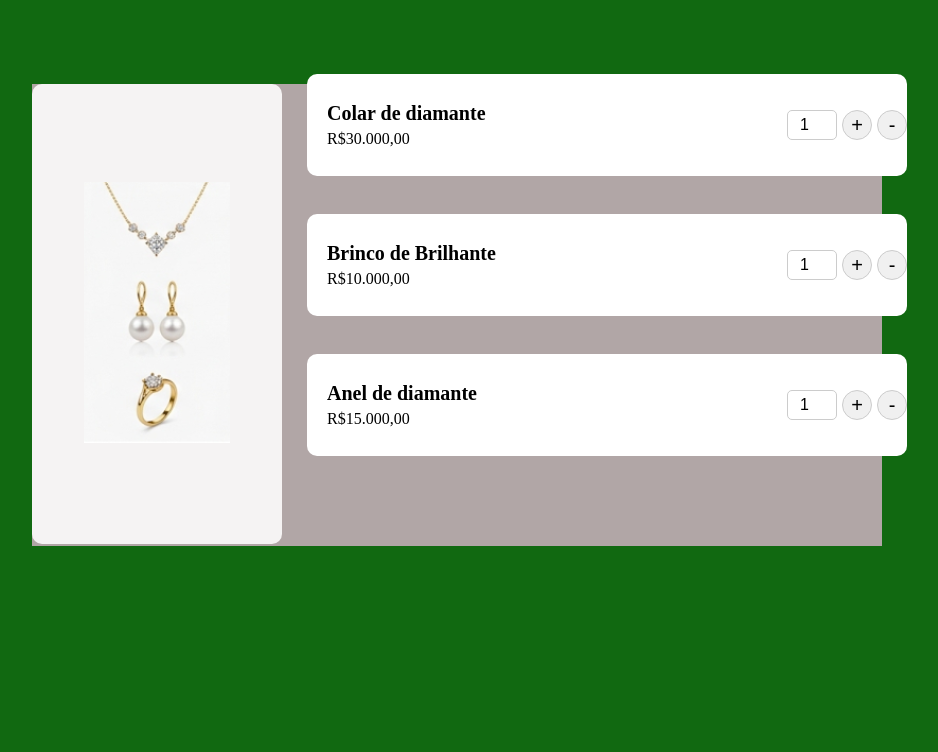
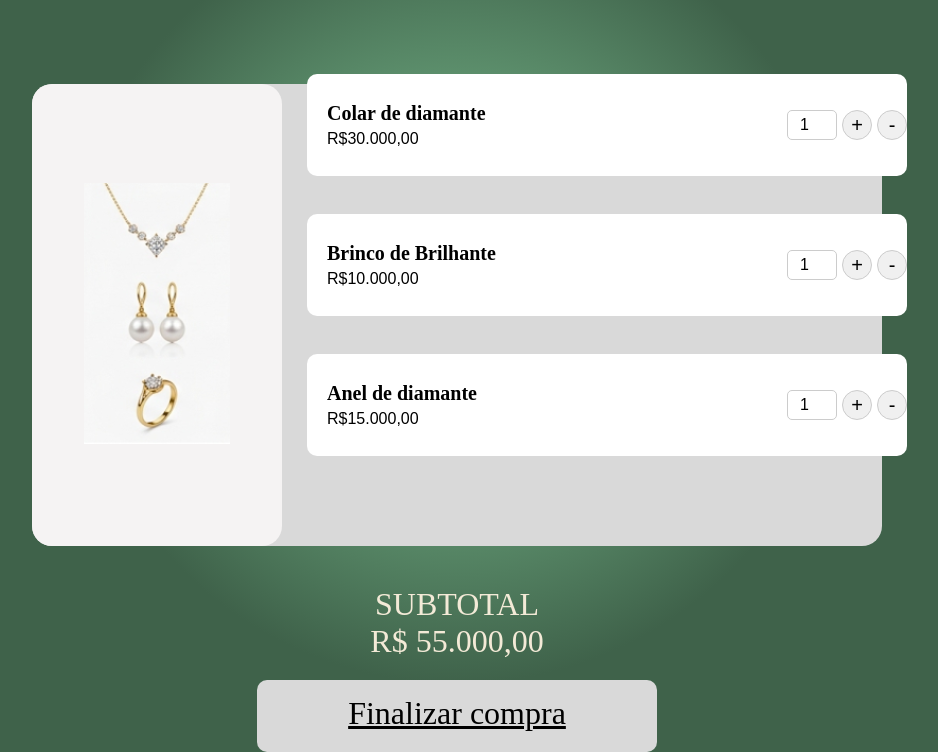
Before and after one commit to FelipeAntunesCampos/Fleur, a plain HTML site: page pages/CarrinhoCompras.html in a window 1280 px wide. Shown: the part 151-903 px from the top of the page, without its empty margins (183-1121 px from the left). Before the commit the page ends 800 px from the top, so only its background shows below. Drawn offline with Linux system fonts and the light colour scheme.

Commit message:
Feat: Finaliza o carrinho Compras

```diff
--- a/assets/styles/CarrinhoCompras.css
+++ b/assets/styles/CarrinhoCompras.css
@@ -4,8 +4,11 @@
     box-sizing: border-box;
 }
 
-body{
-background-color: rgb(17, 105, 17);
+/* Gradiente de fundo */
+body {
+    height: 100vh;
+    background: radial-gradient(circle, #81C897, #3F624A, #3F624A);
+    font-family: Arial, sans-serif;
 }
 
 #imgLogo{
@@ -15,27 +18,28 @@ background-color: rgb(17, 105, 17);
     margin-top: 90px;
 }
 
-.retanguloCarrinho { /* Cria uma caixa na qual vai armazenar os quadradinhos*/
+.retanguloCarrinho { /* Cria uma caixa na qual vai armazenar a imagem*/
     width: 250px;
-    height: 460px;
+    height: 462px;
     background-color: #f5f3f3; /* Cinza claro */
     display: flex;
     justify-content: center;
     align-items: center;
     position:absolute;
     margin-right: 600px;
-    border-radius: 10px;
+    border-radius: 20px;
 }
 
 .flex-container { /* Cria uma caixa na qual vai armazenar os quadradinhos*/
     width: 850px;
     height: 462px;
-    background-color: #b1a6a6; /* Cinza claro */
+    background-color: #D9D9D9; /* Cinza claro */
     margin: 0 auto ;
     margin-top: 100px;
     display: flex;
     justify-content: center;
     gap: 30px;
+    border-radius: 20px;
 }
 .flex-item2 { /* Cria uma caixa na qual vai armazenar os quadradinhos*/
     width: 600px;
@@ -128,3 +132,31 @@ background-color: rgb(17, 105, 17);
     font-size: 20px;
     cursor: pointer;
 }
+
+.textoBody {
+    margin-top: 40px;
+    text-align: center;
+    font-family: Libre Caslon Display;
+    color: rgb(243, 234, 215);
+    font-size: 32px;
+}
+
+.flex-item4 { /* Cria uma caixa na qual vai armazenar os quadradinhos*/
+    width: 400px;
+    height: 72px;
+    background-color: #D9D9D9; /* Cinza claro */
+    margin: 0 auto ;
+    margin-top: 20px;
+    display: flex;
+    justify-content: center;
+    gap: 30px;
+    border-radius: 10px;
+}
+
+.navegador {
+    margin-top: 15px;
+    text-align: center;
+    font-family: Libre Caslon Display;
+    color: rgb(0, 0, 0);
+    font-size: 32px;
+}
--- a/pages/CarrinhoCompras.html
+++ b/pages/CarrinhoCompras.html
@@ -69,5 +69,12 @@
     </div>
 
     </div> <!--fechamneto div do flex-container-->
+    <div class = "textoBody">
+        <p> SUBTOTAL </p>
+        <p>R$ 55.000,00</p>
+    </div>
+    <div class = "flex-item4">
+    <a class="navegador"href="../pages/home.html">Finalizar compra</a>
+    </div>
 </body>
 </html>
```
